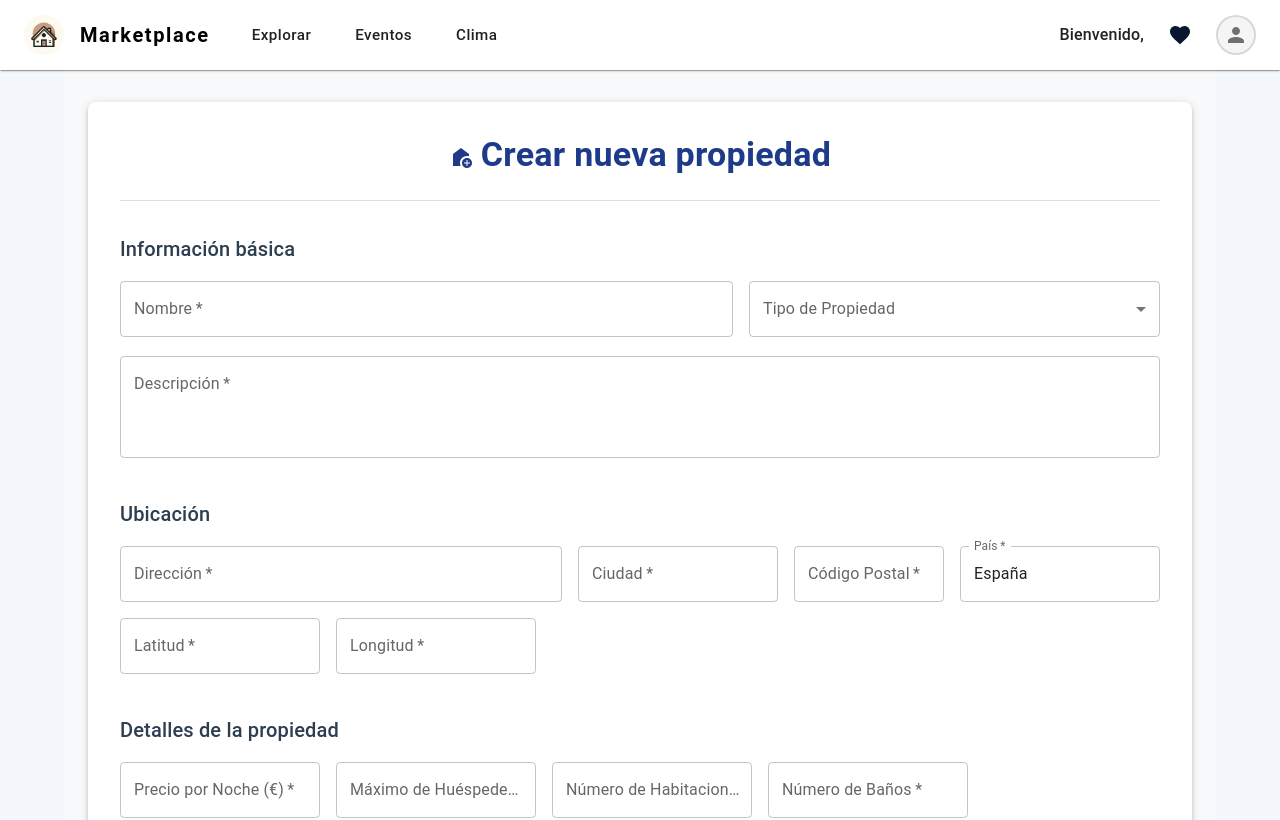
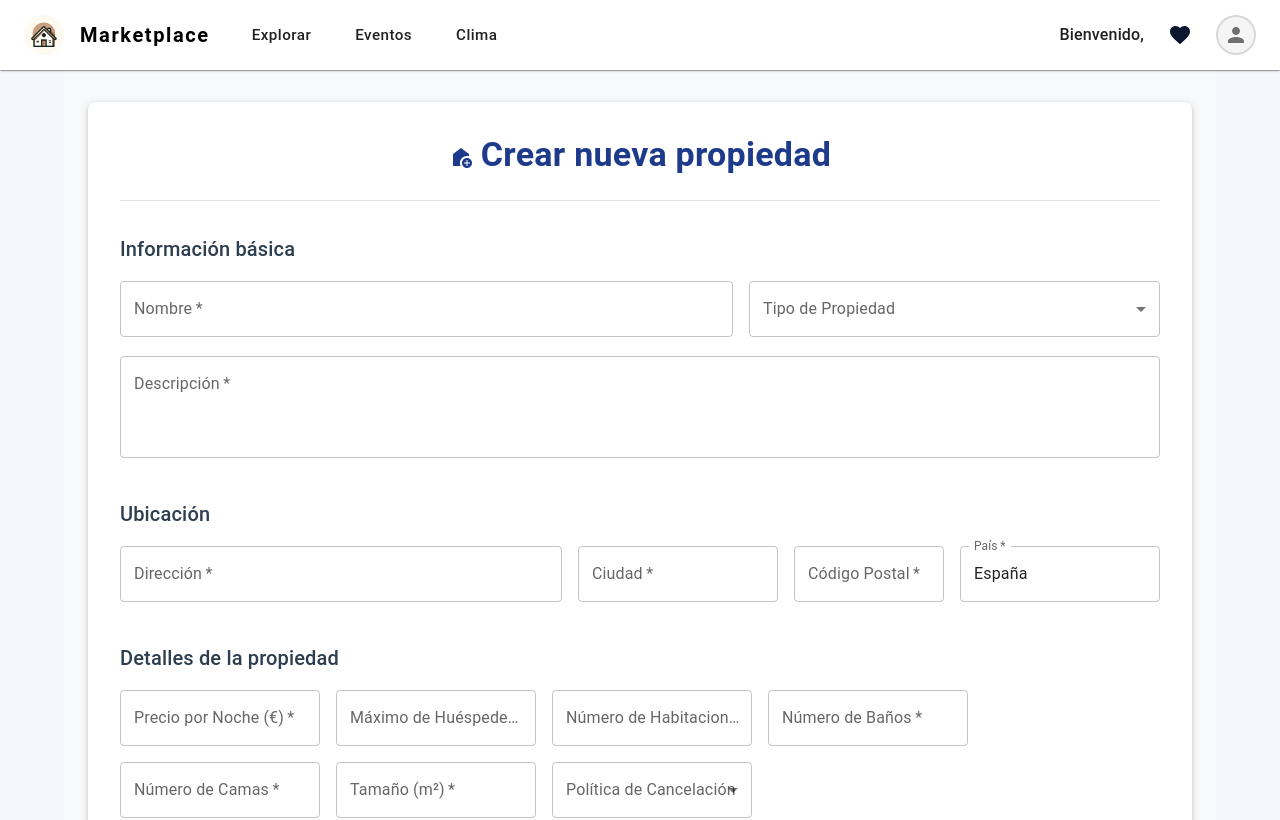
Before and after one commit to AlvaroMartinMunoz/TFG-AlvaroMartinMunoz, a React (Create React App) app in the folder marketplace/frontend/: page /crear-propiedad in a window 1280 px wide. Shown: the top 820 px of the page. Built offline with nearby package versions, Linux system fonts and the light colour scheme; sample sign-in values are in the browser's storage.

Commit message:
feat(propiedad): eliminación de latitud y longitud

```diff
--- a/marketplace/frontend/src/components/CreateProperty.js
+++ b/marketplace/frontend/src/components/CreateProperty.js
@@ -53,8 +53,6 @@ const CreateProperty = () => {
         parking: false,
         mascotas: false,
         permitido_fumar: false,
-        latitud: "",
-        longitud: "",
         politica_de_cancelacion: "",
         fotos: [],
         portada: null
@@ -180,8 +178,6 @@ const CreateProperty = () => {
     const validateForm = async () => {
         const errors = {};
         const codigoPostalRegex = /^\d{5}$/;
-        const latitudValida = (lat) => lat >= -90 && lat <= 90;
-        const longitudValida = (lng) => lng >= -180 && lng <= 180;
         const empiezaConLetraRegex = /^[a-zA-Z]/;
 
         try {
@@ -249,14 +245,6 @@ const CreateProperty = () => {
 
         if (!formValues.tamano || formValues.tamano < 10 || formValues.tamano > 1000) {
             errors.tamano = "El tamaño es obligatorio, debe ser mayor que 10 y menor que 1000";
-        }
-
-        if (formValues.latitud && !latitudValida(formValues.latitud)) {
-            errors.latitud = "La latitud debe estar entre -90 y 90 grados";
-        }
-
-        if (formValues.longitud && !longitudValida(formValues.longitud)) {
-            errors.longitud = "La longitud debe estar entre -180 y 180 grados";
         }
 
         if (!formValues.politica_de_cancelacion) {
@@ -397,32 +385,7 @@ const CreateProperty = () => {
                                 />
                             </Box>
 
-                            <Box sx={{ display: "flex", flexWrap: "wrap", gap: 2, mt: 2 }}>
-                                <TextField
-                                    label="Latitud"
-                                    name="latitud"
-                                    type="number"
-                                    variant="outlined"
-                                    value={formValues.latitud}
-                                    onChange={handleChange}
-                                    required
-                                    error={!!errors.latitud}
-                                    helperText={errors.latitud}
-                                    sx={{ width: "200px" }}
-                                />
-                                <TextField
-                                    label="Longitud"
-                                    name="longitud"
-                                    type="number"
-                                    variant="outlined"
-                                    value={formValues.longitud}
-                                    onChange={handleChange}
-                                    required
-                                    error={!!errors.longitud}
-                                    helperText={errors.longitud}
-                                    sx={{ width: "200px" }}
-                                />
-                            </Box>
+
                         </Box>
 
                         <Box sx={{ mb: 5 }}>
--- a/marketplace/frontend/src/components/EditProperty.js
+++ b/marketplace/frontend/src/components/EditProperty.js
@@ -55,8 +55,6 @@ const EditProperty = () => {
         parking: false,
         mascotas: false,
         permitido_fumar: false,
-        latitud: "",
-        longitud: "",
         politica_de_cancelacion: "",
         fotos: [],
         portada: null
@@ -159,8 +157,7 @@ const EditProperty = () => {
     const validateForm = async () => {
         const errors = {};
         const codigoPostalRegex = /^\d{5}$/;
-        const latitudValida = (lat) => lat >= -90 && lat <= 90;
-        const longitudValida = (lng) => lng >= -180 && lng <= 180;
+
         const empiezaConLetraRegex = /^[a-zA-Z]/;
 
         try {
@@ -230,14 +227,6 @@ const EditProperty = () => {
 
         if (!formValues.tamano || formValues.tamano < 10 || formValues.tamano > 1000) {
             errors.tamano = "El tamaño es obligatorio, debe ser mayor que 10 y menor que 1000";
-        }
-
-        if (formValues.latitud && !latitudValida(formValues.latitud)) {
-            errors.latitud = "La latitud debe estar entre -90 y 90 grados";
-        }
-
-        if (formValues.longitud && !longitudValida(formValues.longitud)) {
-            errors.longitud = "La longitud debe estar entre -180 y 180 grados";
         }
 
         if (!formValues.politica_de_cancelacion) {
@@ -559,42 +548,7 @@ const EditProperty = () => {
                                 </Box>
                             </Box>
 
-                            <Box sx={{ mb: 4 }}>
-                                <Paper variant="outlined" sx={{ p: 3, borderRadius: 2 }}>
-                                    <Box sx={{ display: "flex", justifyContent: "space-between", alignItems: "center", mb: 2 }}>
-                                        <Typography variant="h6" fontWeight="500" color="text.secondary">
-                                            Ubicación
-                                        </Typography>
-                                    </Box>
-                                    <Box sx={{ display: "flex", gap: 2 }}>
-                                        <TextField
-                                            label="Latitud"
-                                            name="latitud"
-                                            type="number"
-                                            variant="outlined"
-                                            fullWidth
-                                            value={formValues.latitud}
-                                            onChange={handleChange}
-                                            required
-                                            error={!!errors.latitud}
-                                            helperText={errors.latitud}
-                                            size="small"
-                                        />
-                                        <TextField
-                                            label="Longitud"
-                                            name="longitud"
-                                            type="number"
-                                            variant="outlined"
-                                            fullWidth
-                                            value={formValues.longitud}
-                                            onChange={handleChange}
-                                            error={!!errors.longitud}
-                                            helperText={errors.longitud}
-                                            size="small"
-                                        />
-                                    </Box>
-                                </Paper>
-                            </Box>
+
 
                             <Box sx={{ mb: 4 }}>
                                 <Paper variant="outlined" sx={{ p: 3, borderRadius: 2 }}>
```
Also changed, not shown: 2 other files (tests, documents, lock files or other folders).
